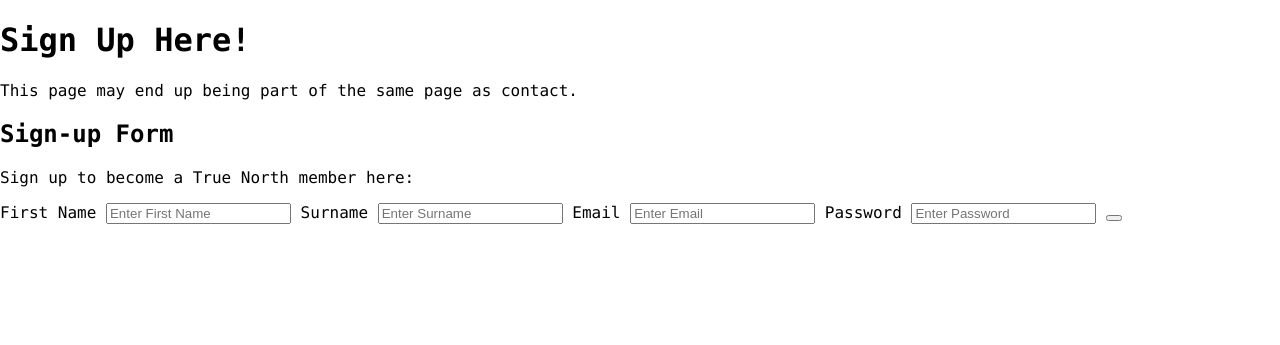
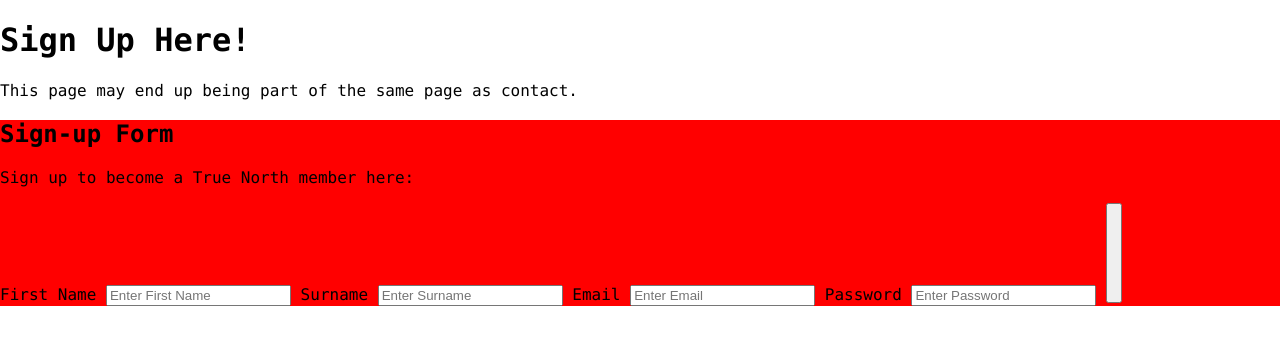
Before and after one commit to benkelly2/KV6002, a PHP site: page /src/signup.php in a window 1280 px wide. Shown: the part 110-455 px from the top of the page. Run offline with PHP 8.4, Linux system fonts and the light colour scheme.

Commit message:
idk what i did

```diff
--- a/TrueNorth Surfing/css/signup.css
+++ b/TrueNorth Surfing/css/signup.css
@@ -1,8 +1,8 @@
 
 .container {
-
+    background-color: red;
 }
 
 .sign-up-button {
-
+    height: 100px;
 }
```
